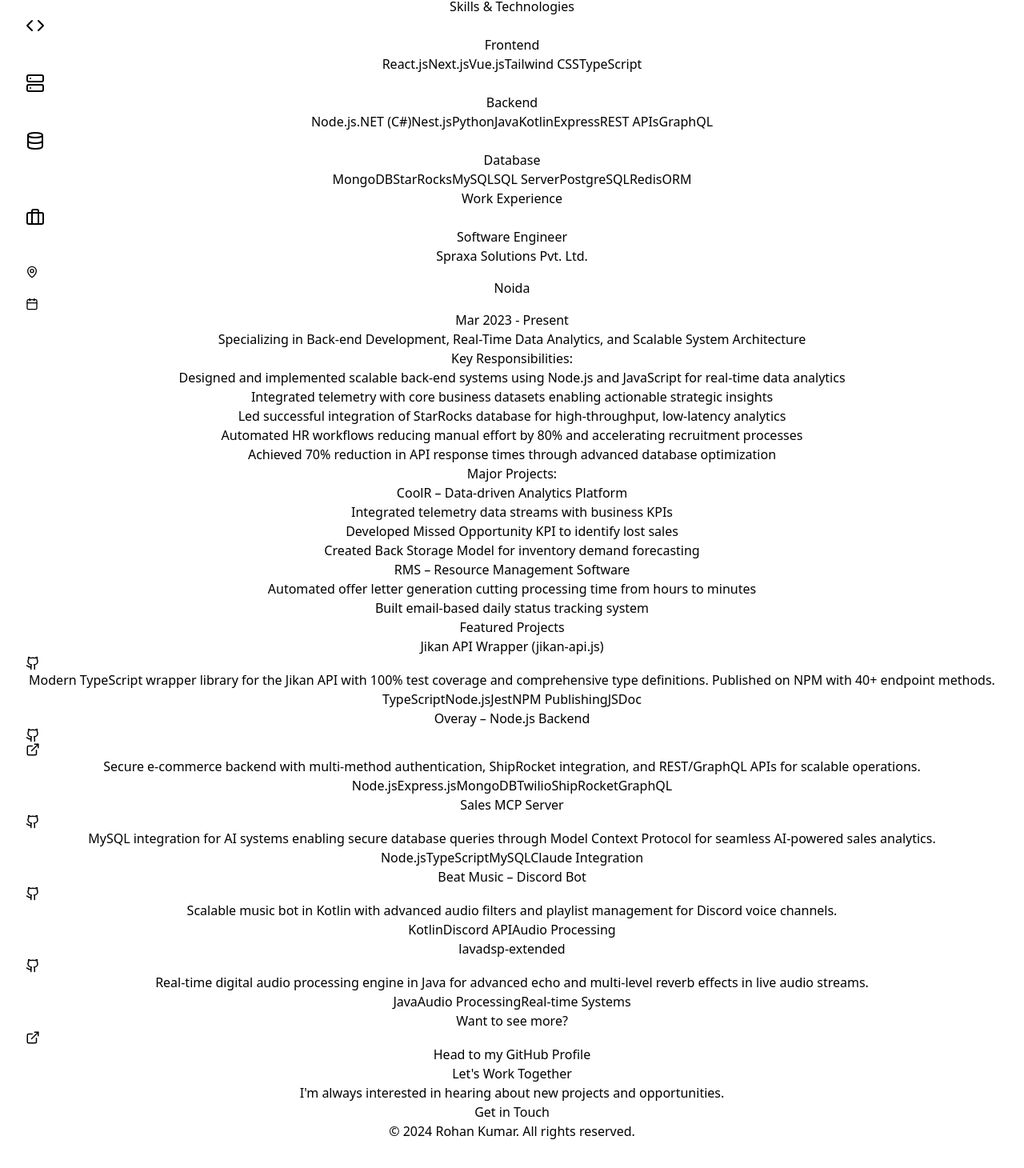
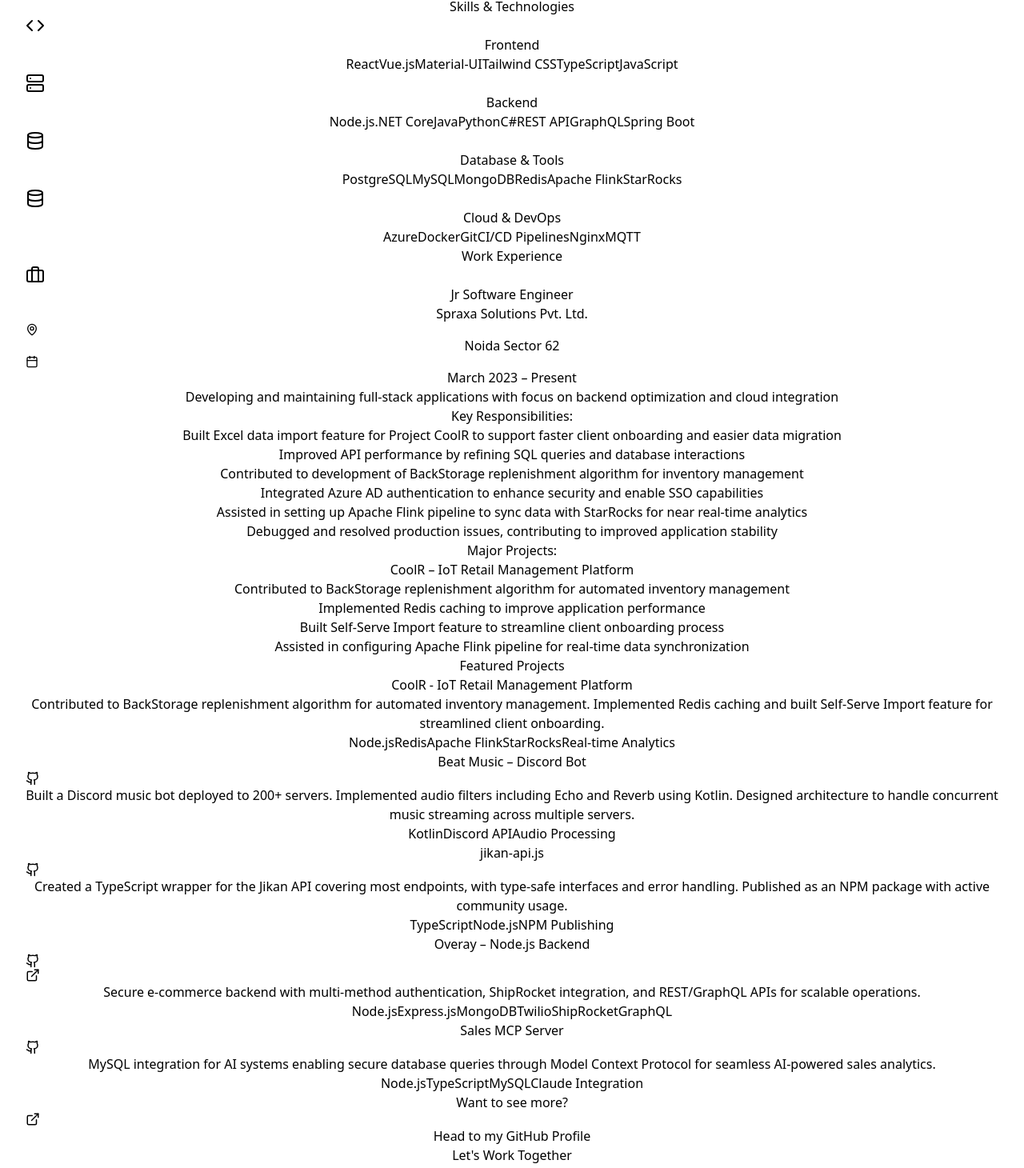
Before and after one commit to rohank05/therohankumar, a React (Vite) app: page / in a window 1280 px wide. Shown: the part 1174-2634 px from the top of the page at 80% size. Built offline with nearby package versions, Linux system fonts and the light colour scheme.

Commit message:
updated resume and text

```diff
--- a/src/Portfolio.jsx
+++ b/src/Portfolio.jsx
@@ -6,9 +6,21 @@ const Portfolio = () => {
 
   const projects = [
     {
-      title: "Jikan API Wrapper (jikan-api.js)",
-      description: "Modern TypeScript wrapper library for the Jikan API with 100% test coverage and comprehensive type definitions. Published on NPM with 40+ endpoint methods.",
-      tech: ["TypeScript", "Node.js", "Jest", "NPM Publishing", "JSDoc"],
+      title: "CoolR - IoT Retail Management Platform",
+      description: "Contributed to BackStorage replenishment algorithm for automated inventory management. Implemented Redis caching and built Self-Serve Import feature for streamlined client onboarding.",
+      tech: ["Node.js", "Redis", "Apache Flink", "StarRocks", "Real-time Analytics"],
+      githubLink: ""
+    },
+    {
+      title: "Beat Music – Discord Bot",
+      description: "Built a Discord music bot deployed to 200+ servers. Implemented audio filters including Echo and Reverb using Kotlin. Designed architecture to handle concurrent music streaming across multiple servers.",
+      tech: ["Kotlin", "Discord API", "Audio Processing"],
+      githubLink: "https://github.com/OpenianDevelopment/Beat-Music"
+    },
+    {
+      title: "jikan-api.js",
+      description: "Created a TypeScript wrapper for the Jikan API covering most endpoints, with type-safe interfaces and error handling. Published as an NPM package with active community usage.",
+      tech: ["TypeScript", "Node.js", "NPM Publishing"],
       githubLink: "https://github.com/rohank05/jikan-api.js"
     },
     {
@@ -25,18 +37,6 @@ const Portfolio = () => {
       githubLink: "https://github.com/rohank05/sales-mcp-server"
     },
     {
-      title: "Beat Music – Discord Bot",
-      description: "Scalable music bot in Kotlin with advanced audio filters and playlist management for Discord voice channels.",
-      tech: ["Kotlin", "Discord API", "Audio Processing"],
-      githubLink: "https://github.com/OpenianDevelopment/Beat-Music"
-    },
-    {
-      title: "lavadsp-extended",
-      description: "Real-time digital audio processing engine in Java for advanced echo and multi-level reverb effects in live audio streams.",
-      tech: ["Java", "Audio Processing", "Real-time Systems"],
-      githubLink: "https://github.com/rohank05/lavadsp-extended"
-    },
-    {
       title: "Want to see more?",
       description: "Head to my GitHub Profile",
       tech: [],
@@ -48,15 +48,19 @@ const Portfolio = () => {
   const skills = [
     {
       category: "Frontend",
-      items: ["React.js", "Next.js", "Vue.js", "Tailwind CSS", "TypeScript"]
+      items: ["React", "Vue.js", "Material-UI", "Tailwind CSS", "TypeScript", "JavaScript"]
     },
     {
       category: "Backend",
-      items: ["Node.js", ".NET (C#)", "Nest.js", "Python", "Java", "Kotlin", "Express", "REST APIs", "GraphQL"]
+      items: ["Node.js", ".NET Core", "Java", "Python", "C#", "REST API", "GraphQL", "Spring Boot"]
     },
     {
-      category: "Database",
-      items: ["MongoDB", "StarRocks", "MySQL", "SQL Server", "PostgreSQL", "Redis", "ORM"]
+      category: "Database & Tools",
+      items: ["PostgreSQL", "MySQL", "MongoDB", "Redis", "Apache Flink", "StarRocks"]
+    },
+    {
+      category: "Cloud & DevOps",
+      items: ["Azure", "Docker", "Git", "CI/CD Pipelines", "Nginx", "MQTT"]
     }
   ];
 
@@ -68,32 +72,27 @@ const Portfolio = () => {
 
   const experience = {
     current: {
-      title: "Software Engineer",
+      title: "Jr Software Engineer",
       company: "Spraxa Solutions Pvt. Ltd.",
-      location: "Noida",
-      duration: "Mar 2023 - Present",
-      description: "Specializing in Back-end Development, Real-Time Data Analytics, and Scalable System Architecture",
+      location: "Noida Sector 62",
+      duration: "March 2023 – Present",
+      description: "Developing and maintaining full-stack applications with focus on backend optimization and cloud integration",
       responsibilities: [
-        "Designed and implemented scalable back-end systems using Node.js and JavaScript for real-time data analytics",
-        "Integrated telemetry with core business datasets enabling actionable strategic insights",
-        "Led successful integration of StarRocks database for high-throughput, low-latency analytics",
-        "Automated HR workflows reducing manual effort by 80% and accelerating recruitment processes",
-        "Achieved 70% reduction in API response times through advanced database optimization"
+        "Built Excel data import feature for Project CoolR to support faster client onboarding and easier data migration",
+        "Improved API performance by refining SQL queries and database interactions",
+        "Contributed to development of BackStorage replenishment algorithm for inventory management",
+        "Integrated Azure AD authentication to enhance security and enable SSO capabilities",
+        "Assisted in setting up Apache Flink pipeline to sync data with StarRocks for near real-time analytics",
+        "Debugged and resolved production issues, contributing to improved application stability"
       ],
       projects: [
         {
-          name: "CoolR – Data-driven Analytics Platform",
+          name: "CoolR – IoT Retail Management Platform",
           highlights: [
-            "Integrated telemetry data streams with business KPIs",
-            "Developed Missed Opportunity KPI to identify lost sales",
-            "Created Back Storage Model for inventory demand forecasting"
-          ]
-        },
-        {
-          name: "RMS – Resource Management Software",
-          highlights: [
-            "Automated offer letter generation cutting processing time from hours to minutes",
-            "Built email-based daily status tracking system"
+            "Contributed to BackStorage replenishment algorithm for automated inventory management",
+            "Implemented Redis caching to improve application performance",
+            "Built Self-Serve Import feature to streamline client onboarding process",
+            "Assisted in configuring Apache Flink pipeline for real-time data synchronization"
           ]
         }
       ]
@@ -169,7 +168,7 @@ const Portfolio = () => {
             <div className="text-center md:text-left">
               <h2 className="text-3xl md:text-4xl font-bold text-gray-900 mb-4">Software Engineer</h2>
               <p className="text-lg md:text-xl text-gray-600 max-w-2xl mb-6">
-                Highly motivated Software Engineer with 2.5 years of experience specializing in Full-Stack Development using Node.js and JavaScript. Expert in building scalable back-end systems, optimizing database performance, and automating business workflows with proven results in reducing API response times by 70% and manual processes by 80%.
+                Software Engineer with 2+ years of experience developing and maintaining full-stack applications. Skilled in backend development (Node.js, .NET C#, Java) and frontend frameworks (React, Vue.js). Experienced in building APIs, integrating cloud services, and collaborating in agile teams to deliver reliable features and improve performance.
               </p>
               <div className="flex flex-col sm:flex-row gap-4 items-center md:items-start">
                 <a
@@ -197,13 +196,13 @@ const Portfolio = () => {
       <section className="py-12 md:py-16 bg-white" id="skills">
         <div className="max-w-6xl mx-auto px-4">
           <h3 className="text-2xl font-bold text-gray-900 mb-6 md:mb-8 text-center md:text-left">Skills & Technologies</h3>
-          <div className="grid md:grid-cols-2 lg:grid-cols-3 gap-6 md:gap-8">
+          <div className="grid md:grid-cols-2 lg:grid-cols-4 gap-6 md:gap-8">
             {skills.map((skillSet) => (
               <div key={skillSet.category} className="bg-gray-50 p-4 md:p-6 rounded-lg">
                 <h4 className="text-lg font-semibold mb-4 flex items-center gap-2">
                   {skillSet.category === "Frontend" && <Code className="text-blue-500" />}
                   {skillSet.category === "Backend" && <Server className="text-green-500" />}
-                  {skillSet.category === "Database" && <Database className="text-purple-500" />}
+                  {(skillSet.category === "Database & Tools" || skillSet.category === "Cloud & DevOps") && <Database className="text-purple-500" />}
                   {skillSet.category}
                 </h4>
                 <div className="flex flex-wrap gap-2">
@@ -263,7 +262,7 @@ const Portfolio = () => {
 
                 <div>
                   <h5 className="font-semibold text-gray-900 mb-3">Major Projects:</h5>
-                  <div className="grid md:grid-cols-2 gap-4">
+                  <div className="grid gap-4">
                     {experience.current.projects.map((project, index) => (
                       <div key={index} className="bg-gray-50 p-4 rounded-lg">
                         <h6 className="font-medium text-gray-900 mb-2">{project.name}</h6>
@@ -351,7 +350,7 @@ const Portfolio = () => {
       <footer className="bg-gray-50 border-t">
         <div className="max-w-6xl mx-auto px-4 py-6 md:py-8">
           <p className="text-center text-gray-600 text-sm md:text-base">
-            © 2024 Rohan Kumar. All rights reserved.
+            © 2025 Rohan Kumar. All rights reserved.
           </p>
         </div>
       </footer>
```
Also changed, not shown: 1 other file (tests, documents, lock files or other folders).
